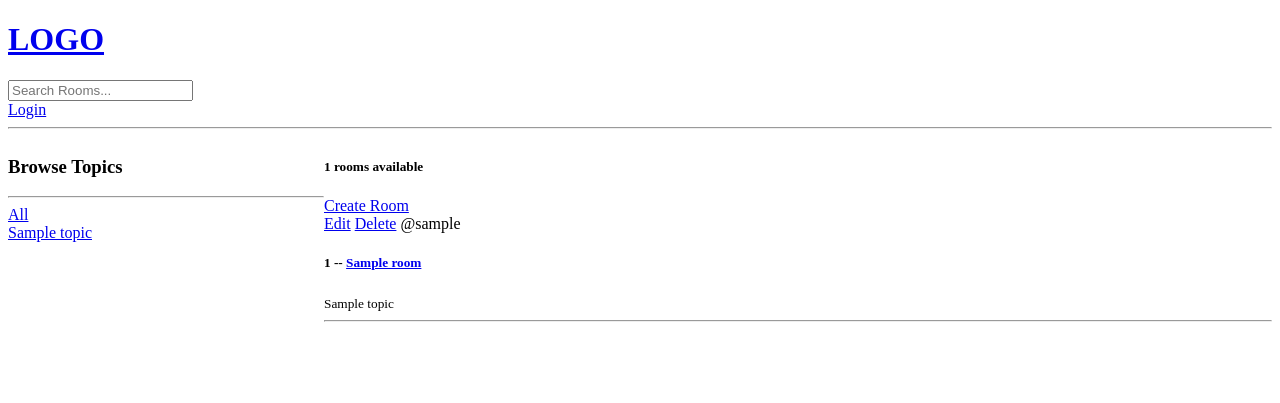
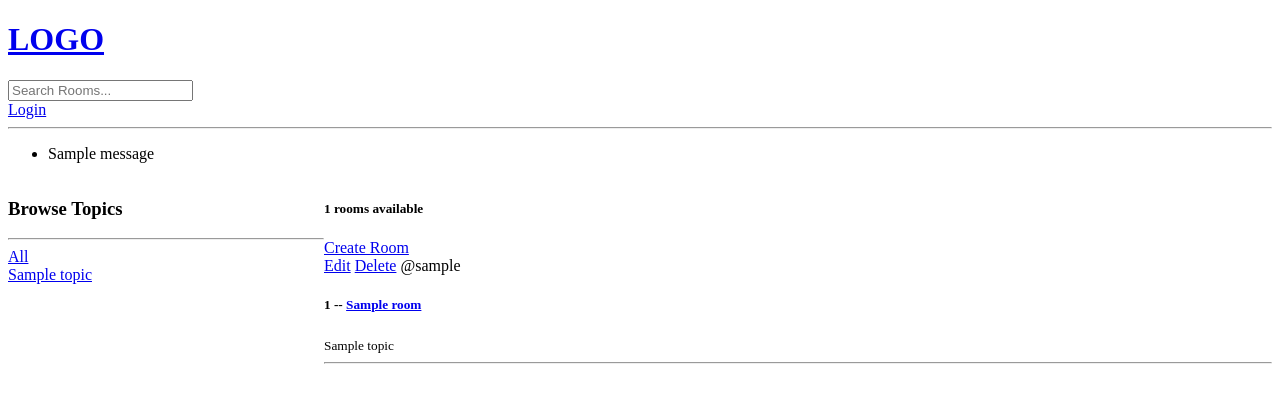
Before and after one commit to vishwasluhana/StudyBud, a Django app: template base/templates/base/home.html in a window 1280 px wide. Shown: the top 403 px of the page. Run offline with Django 4.2, Linux system fonts and the light colour scheme; the template is opened without the code that fills it: most values are stand-ins (such as "Sample title", 1, 10 or a date in 2020); one stand-in notice (Sample message) is shown.

Commit message:
add messages to the main.html

```diff
--- a/templates/main.html
+++ b/templates/main.html
@@ -1,17 +1,28 @@
 <!DOCTYPE html>
 <html lang="en">
+
 <head>
     <meta charset="UTF-8">
     <meta http-equiv="X-UA-Compatible" content="IE=edge">
     <meta name="viewport" content="width=device-width, initial-scale=1.0">
     <title>StudyBud</title>
 </head>
+
 <body>
     {% include 'navbar.html' %}
+
+    {% if messages %}
+    <ul>
+        {% for message in messages %}
+        <li {% if message.tags %} class="{{ message.tags }}" {% endif %}>{{ message }}</li>
+        {% endfor %}
+    </ul>
+    {% endif %}
 
     {% block content %}
 
 
     {% endblock %}
 </body>
+
 </html>
```
